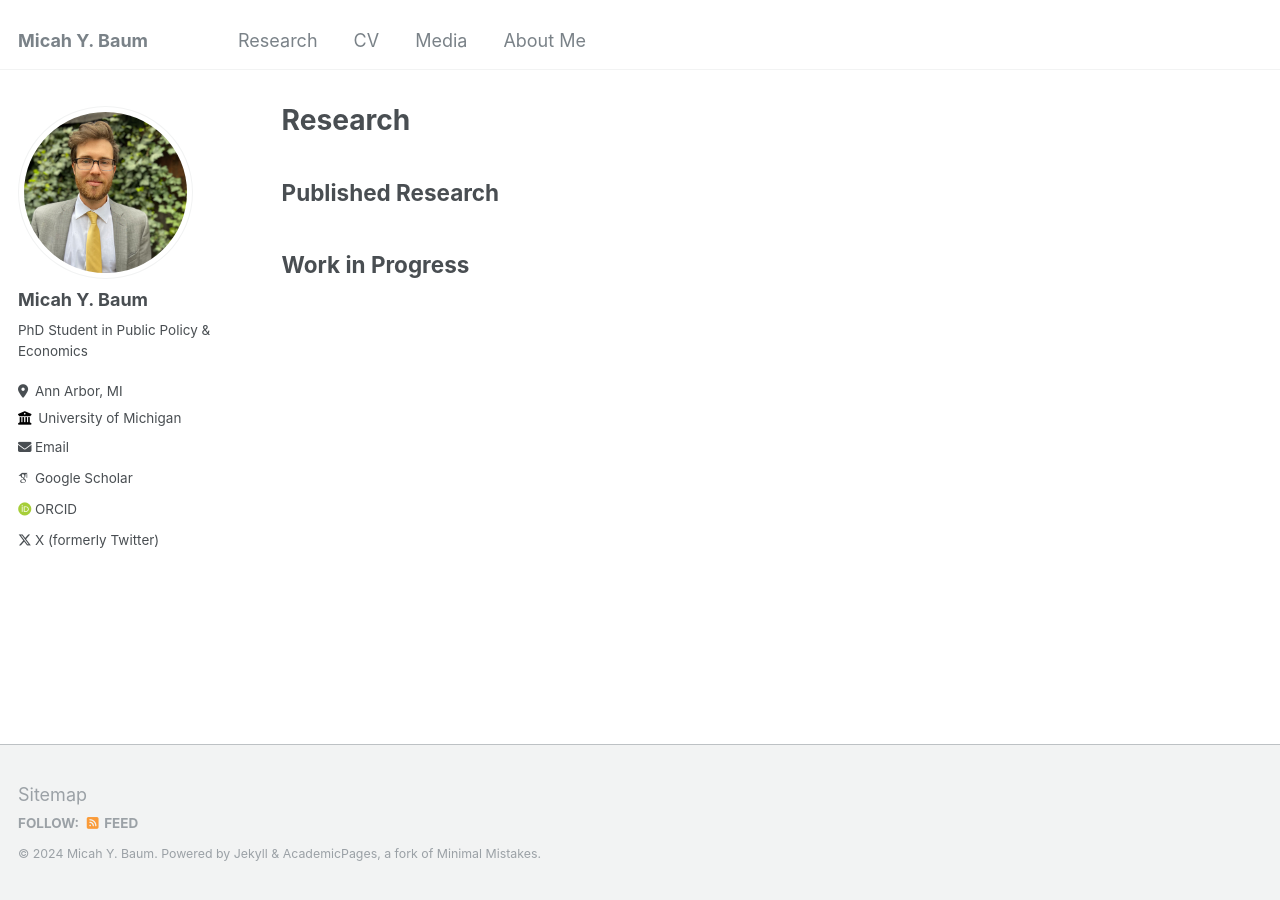
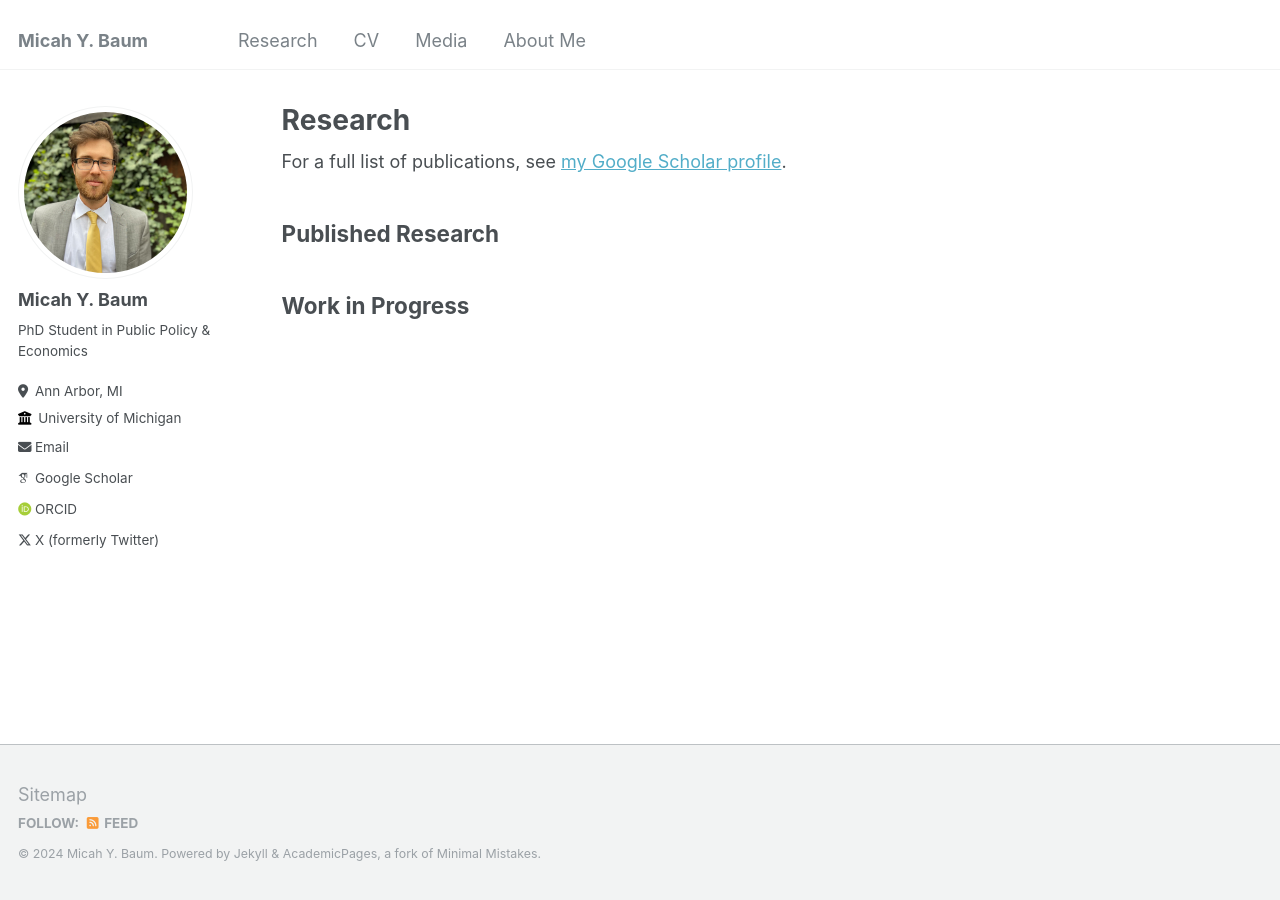
Before and after one commit to micah-baum/micah-baum.github.io, a Jekyll site: the page built from _pages/research.md, in a window 1280 px wide. Built offline with Jekyll 4.4.1, drawn with Linux system fonts in a browser that asks for light colours; some web fonts are replaced.

Commit message:
Update research.md

```diff
--- a/_pages/research.md
+++ b/_pages/research.md
@@ -5,16 +5,18 @@ permalink: /research
 author_profile: true
 ---
 
-## Published Research
+{% if site.author.googlescholar %}
+  <div class="wordwrap">For a full list of publications, see <a href="{{site.author.googlescholar}}">my Google Scholar profile</a>.</div>
+{% endif %}
+
 {% include base_path %}
 
+## Published Research
 {% for post in site.research-published reversed %}
   {% include archive-single.html %}
 {% endfor %}
 
 ## Work in Progress
-{% include base_path %}
-
 {% for post in site.research-in-progress reversed %}
   {% include archive-single.html %}
 {% endfor %}
```
